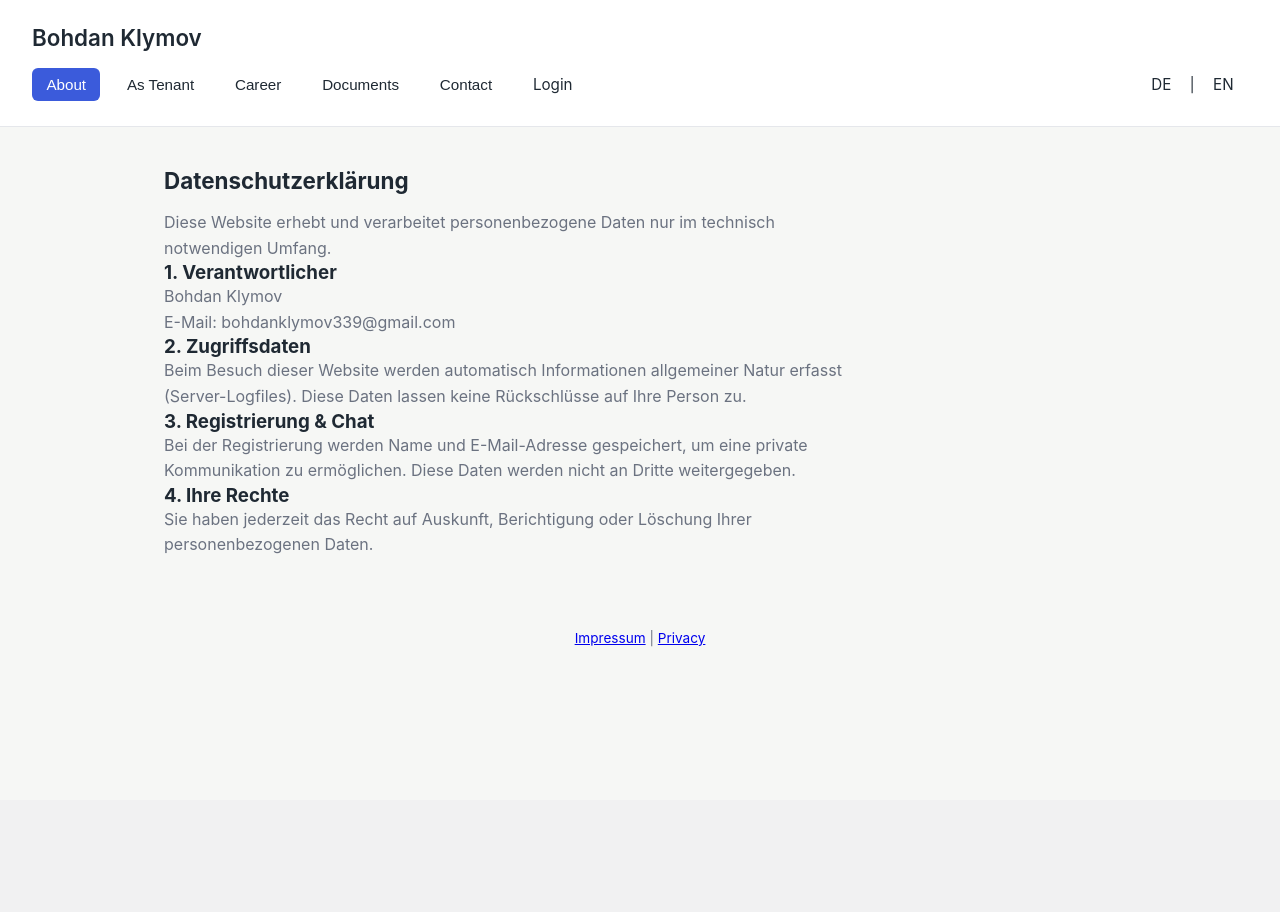
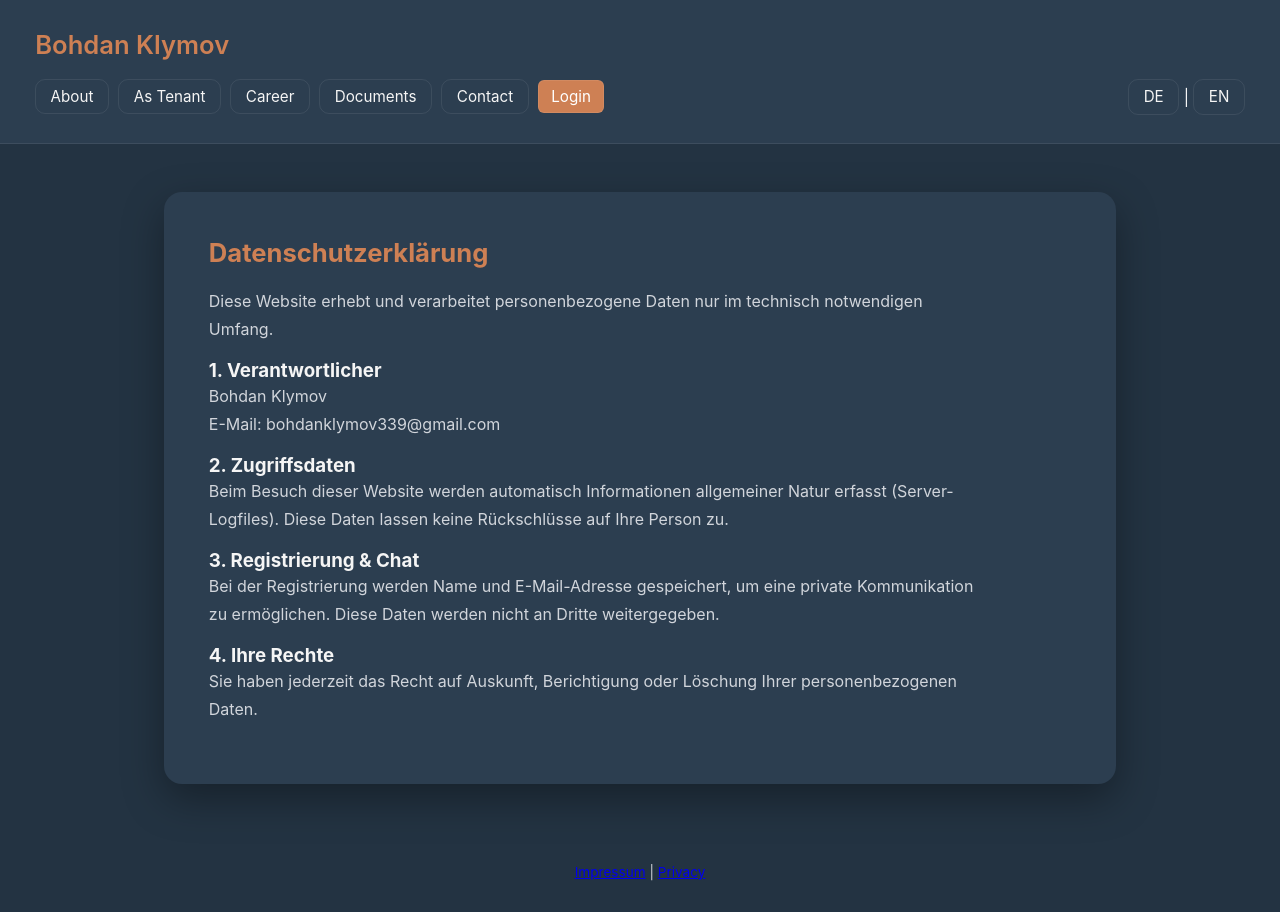
Before and after one commit to BohdanKlymov/Housing-Web-Portfolio, a Flask app: page /privacy in a window 1280 px wide. Before the commit the page ends 647 px from the top, so only its background shows below. Run offline with Flask 3, Linux system fonts and the light colour scheme.

Commit message:
Refactor login route and enhance styling for improved user experience; update base template and index sections for clarity and consistency

```diff
--- a/app/routes.py
+++ b/app/routes.py
@@ -73,13 +73,10 @@ def register():
 
 @main.route("/login", methods=["GET", "POST"])
 def login():
-    if request.method == "POST":
-        user = User.query.filter_by(email=request.form["email"]).first()
-        if user and check_password_hash(user.password, request.form["password"]):
-            login_user(user)
-            return redirect(url_for("main.chat"))
+    lang = get_language()
+    ...
+    return render_template("login.html", t=translations[lang], lang=lang)
 
-    return render_template("login.html")
 
 
 @main.route("/logout")
--- a/app/static/style.css
+++ b/app/static/style.css
@@ -1,4 +1,3 @@
-
 * {
   margin: 0;
   padding: 0;
@@ -6,18 +5,22 @@
 }
 
 :root {
-  --bg-main: #f6f7f5;
-  --bg-card: #ffffff;
-  --text-main: #1f2933;
-  --text-muted: #6b7280;
-  --accent: #3b5bdb;
-  --accent-soft: #e0e7ff;
-  --border-light: #e5e7eb;
+  --bg-main: #233342;
+  --bg-card: #2c3e50;
+
+  --text-main: #f5f5f5;
+  --text-muted: #d1d5db;
+
+  --accent: #ce8054;
+  --accent-strong: #b35340;
+  --accent-dark: #6f3637;
+
+  --border-soft: rgba(255, 255, 255, 0.08);
 }
 
 html {
   font-family: -apple-system, BlinkMacSystemFont, "Segoe UI",
-               Roboto, Helvetica, Arial, sans-serif;
+    Roboto, Helvetica, Arial, sans-serif;
   background-color: var(--bg-main);
   color: var(--text-main);
 }
@@ -28,114 +31,84 @@ body {
 
 header {
   background-color: var(--bg-card);
-  border-bottom: 1px solid var(--border-light);
-  padding: 1.5rem 2rem;
+  padding: 1.8rem 2.2rem;
+  border-bottom: 1px solid var(--border-soft);
 }
 
 header h1 {
-  font-size: 1.4rem;
+  font-size: 1.6rem;
   font-weight: 600;
-  margin-bottom: 1rem;
+  margin-bottom: 1.2rem;
+  color: var(--accent);
 }
 
 nav {
   display: flex;
   flex-wrap: wrap;
-  gap: 0.75rem;
+  gap: 0.6rem;
   align-items: center;
 }
 
-nav a,
-nav button {
-  background: none;
-  border: none;
+nav a {
+  background-color: transparent;
+  border: 1px solid var(--border-soft);
   font-size: 0.95rem;
-  padding: 0.5rem 0.9rem;
+  padding: 0.45rem 0.9rem;
   cursor: pointer;
   color: var(--text-main);
-  border-radius: 6px;
-  transition: background-color 0.2s ease;
+  border-radius: 10px;
   text-decoration: none;
+  transition: all 0.2s ease;
 }
 
-nav button:hover,
 nav a:hover {
-  background-color: var(--accent-soft);
-}
-
-.tab-btn.active {
   background-color: var(--accent);
-  color: white;
+  color: #000;
 }
 
 .lang-switch {
   margin-left: auto;
-  font-size: 0.9rem;
 }
 
 main {
   max-width: 1000px;
-  margin: 2.5rem auto;
+  margin: 3rem auto;
   padding: 0 1.5rem;
 }
 
-.tab-section {
-  display: none;
-  animation: fadeIn 0.25s ease-in;
+section {
+  background-color: var(--bg-card);
+  padding: 2.8rem;
+  border-radius: 18px;
+  margin-bottom: 2.5rem;
+  box-shadow: 0 15px 40px rgba(0, 0, 0, 0.35);
 }
 
-.tab-section.active {
-  display: block;
+section h2 {
+  font-size: 1.6rem;
+  margin-bottom: 1.2rem;
+  color: var(--accent);
 }
 
-@keyframes fadeIn {
-  from {
-    opacity: 0;
-    transform: translateY(4px);
-  }
-  to {
-    opacity: 1;
-    transform: translateY(0);
-  }
+section p {
+  line-height: 1.75;
+  color: var(--text-muted);
+  max-width: 780px;
+  margin-bottom: 1rem;
 }
 
 .hero {
   display: flex;
-  gap: 2rem;
+  gap: 2.5rem;
   align-items: center;
-  background-color: var(--bg-card);
-  padding: 2.5rem;
-  border-radius: 16px;
-  box-shadow: 0 10px 30px rgba(0, 0, 0, 0.04);
 }
 
 .hero img {
-  width: 160px;
-  height: 160px;
+  width: 180px;
+  height: 180px;
+  border-radius: 50%;
   object-fit: cover;
-  border-radius: 50%;
-  border: 3px solid var(--accent-soft);
-}
-
-.hero h2 {
-  font-size: 1.6rem;
-  margin-bottom: 0.8rem;
-}
-
-.hero p {
-  color: var(--text-muted);
-  line-height: 1.6;
-}
-
-section h2 {
-  font-size: 1.4rem;
-  margin-bottom: 1rem;
-}
-
-section p {
-  max-width: 700px;
-  line-height: 1.6;
-  color: var(--text-muted);
+  border: 4px solid var(--accent-strong);
 }
 
 ul {
@@ -144,7 +117,7 @@ ul {
 }
 
 ul li {
-  margin-bottom: 0.6rem;
+  margin-bottom: 0.8rem;
 }
 
 ul li a {
@@ -159,39 +132,24 @@ ul li a:hover {
 
 .chat-container {
   background-color: var(--bg-card);
-  padding: 1.5rem;
-  border-radius: 12px;
-  border: 1px solid var(--border-light);
+  padding: 2.2rem;
+  border-radius: 16px;
 }
 
 .message {
-  margin-bottom: 0.8rem;
+  margin-bottom: 1rem;
 }
 
-.message.user {
-  font-weight: 500;
+.sender {
+  font-weight: 600;
+  color: var(--accent);
 }
 
-.chat-form {
-  display: flex;
-  gap: 0.6rem;
-  margin-top: 1rem;
-}
-
-.chat-form input {
-  flex: 1;
-  padding: 0.6rem 0.8rem;
-  border-radius: 6px;
-  border: 1px solid var(--border-light);
-}
-
-.chat-form button {
-  background-color: var(--accent);
-  color: white;
-  border: none;
-  padding: 0.6rem 1rem;
-  border-radius: 6px;
-  cursor: pointer;
+footer {
+  text-align: center;
+  padding: 2rem;
+  font-size: 0.85rem;
+  color: var(--text-muted);
 }
 
 @media (max-width: 768px) {
@@ -208,3 +166,22 @@ ul li a:hover {
     justify-content: center;
   }
 }
+
+.anchor {
+  scroll-margin-top: 160px;
+}
+
+html {
+  scroll-behavior: smooth;
+}
+
+.login-btn {
+  background: #CE8054;
+  color: white;
+  padding: 6px 12px;
+  border-radius: 6px;
+}
+
+.login-btn:hover {
+  background: #B35340;
+}
--- a/app/templates/base.html
+++ b/app/templates/base.html
@@ -2,28 +2,28 @@
 <html lang="{{ lang }}">
 <head>
   <meta charset="UTF-8">
-  <title>Bohdan Klymov – Rental Portfolio</title>
+  <title>Bohdan Klymov – Housing Portfolio</title>
   <meta name="viewport" content="width=device-width, initial-scale=1.0">
-
   <link rel="stylesheet" href="{{ url_for('static', filename='style.css') }}">
 </head>
+
 <body>
 
 <header>
   <h1>Bohdan Klymov</h1>
 
   <nav>
-    <button class="tab-btn active" data-target="about">About</button>
-    <button class="tab-btn" data-target="tenant">As Tenant</button>
-    <button class="tab-btn" data-target="career">Career</button>
-    <button class="tab-btn" data-target="documents">Documents</button>
-    <button class="tab-btn" data-target="contact">Contact</button>
+    <a href="{{ url_for('main.index', _anchor='about') }}">About</a>
+    <a href="{{ url_for('main.index', _anchor='tenant') }}">As Tenant</a>
+    <a href="{{ url_for('main.index', _anchor='career') }}">Career</a>
+    <a href="{{ url_for('main.index', _anchor='documents') }}">Documents</a>
+    <a href="{{ url_for('main.index', _anchor='contact') }}">Contact</a>
 
     {% if current_user.is_authenticated %}
       <a href="{{ url_for('main.chat') }}">Chat</a>
       <a href="{{ url_for('main.logout') }}">Logout</a>
     {% else %}
-      <a href="{{ url_for('main.login') }}">Login</a>
+      <a class="login-btn" href="{{ url_for('main.login') }}">Login</a>
     {% endif %}
 
     <span class="lang-switch">
@@ -37,25 +37,10 @@
   {% block content %}{% endblock %}
 </main>
 
-<footer style="text-align:center; padding:2rem; font-size:0.85rem; color:#6b7280;">
+<footer>
   <a href="{{ url_for('main.impressum') }}">Impressum</a> |
   <a href="{{ url_for('main.privacy') }}">Privacy</a>
 </footer>
 
-<script>
-  const buttons = document.querySelectorAll(".tab-btn");
-  const sections = document.querySelectorAll(".tab-section");
-
-  buttons.forEach(btn => {
-    btn.addEventListener("click", () => {
-      buttons.forEach(b => b.classList.remove("active"));
-      sections.forEach(s => s.classList.remove("active"));
-
-      btn.classList.add("active");
-      document.getElementById(btn.dataset.target).classList.add("active");
-    });
-  });
-</script>
-
 </body>
 </html>
```
Also changed, not shown: app/templates/index.html (+81 -40 lines).
